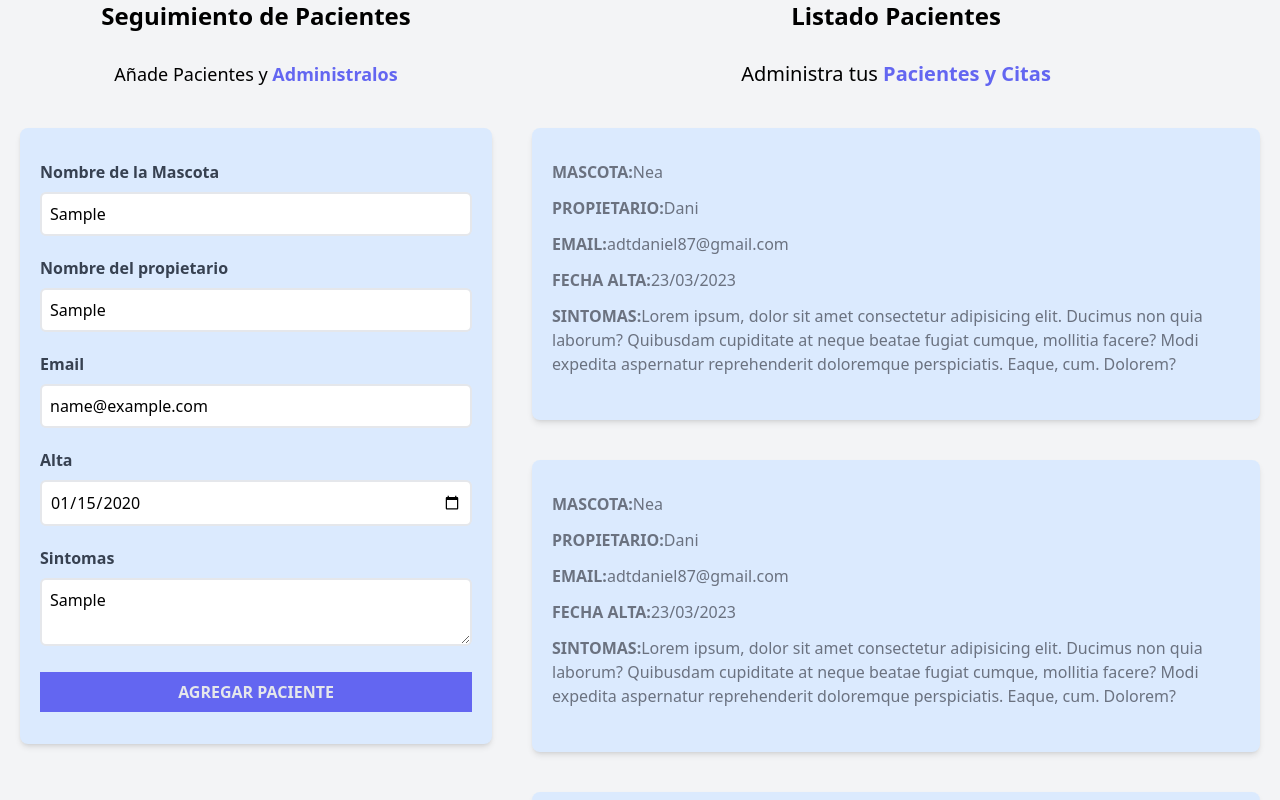
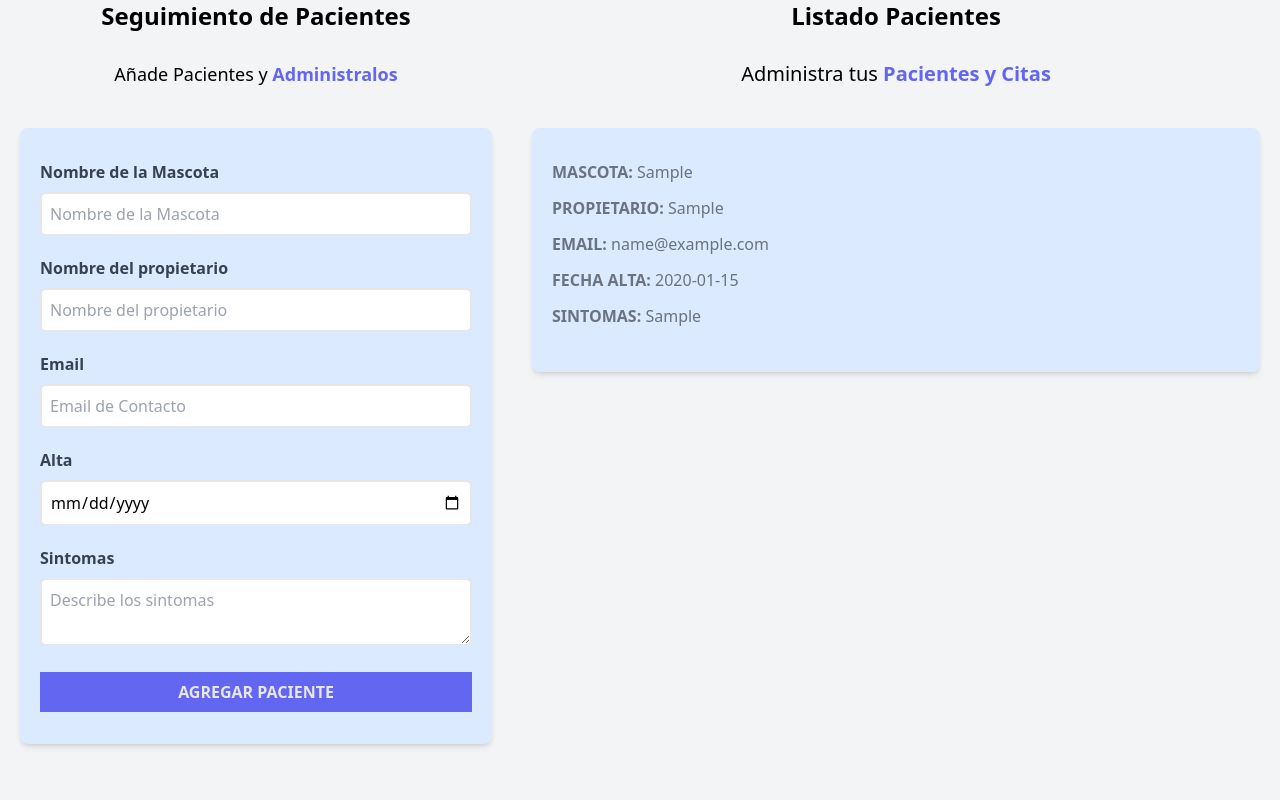
Before and after one commit to danni-boi-dot/citasReact, a React (Vite) app: page / in a window 1280 px wide. Both pictures are taken after typing "Sample", "Sample", "name@example.com", "2020-01-15", "Sample" into the empty fields and a click on the input "Agregar Paciente". Shown: the part 144-944 px from the top of the page. Built offline with nearby package versions, Linux system fonts and the light colour scheme.

Commit message:
ya se agregan los pacientes y aparecen en el listado de pacientes

```diff
--- a/src/App.jsx
+++ b/src/App.jsx
@@ -1,14 +1,21 @@
+import { useState } from "react"
 import Formulario from "./components/Formulario"
 import Header from "./components/Header"
 import ListadoPacientes from "./components/ListadoPacientes"
 
 const App = () => {
+  const [pacientes, setPacientes] = useState([]);
   return (
     <div className="container mx-auto">
       <Header />
       <div className="mt-12 md:flex">
-        <Formulario />
-        <ListadoPacientes />
+        <Formulario
+          pacientes = {pacientes}
+          setPacientes = {setPacientes}
+        />
+        <ListadoPacientes
+          pacientes={pacientes}
+        />
       </div>
     </div>
   )
--- /dev/null
+++ b/src/components/Error.jsx
@@ -0,0 +1,9 @@
+const Error = ({ children }) => {
+    return (
+        <div className="text-center p-2 uppercase font-bold rounded-md bg-blue-300">
+            {children}
+        </div>
+    )
+}
+
+export default Error
--- a/src/components/Formulario.jsx
+++ b/src/components/Formulario.jsx
@@ -1,16 +1,43 @@
 import { useState, useEffect } from 'react'
+import Error from './Error';
 
-const Formulario = () => {
+const Formulario = ({pacientes, setPacientes}) => {
   const [nombre, setNombre] = useState('');
   const [propietario, setPropietario] = useState('');
   const [email, setEmail] = useState('');
   const [alta, setAlta] = useState('');
   const [sintomas, setSintomas] = useState('');
+  const [error, setError] = useState(false);
 
   const handleSubmit = (e) => {
     e.preventDefault();
-    console.log('Enviando Formulario')
+
+    //Validacion del formulario
+    if ([nombre, propietario, email, alta, sintomas].includes('')) {
+      console.log('Hay almenos un campo vacio')
+      setError(true)
+      return;
     }
+
+    setError(false)
+
+    //Objeto de Paciente
+    const objetoPacientes = {
+      nombre,
+      propietario,
+      email,
+      alta,
+      sintomas
+    }
+    setPacientes([...pacientes, objetoPacientes]);
+    setNombre('')
+    setPropietario('')
+    setEmail('')
+    setAlta('')
+    setSintomas('')
+
+  }
+
   return (
     <div className="md:w-1/2 lg:w-2/5">
       <h2 className="font-black text-2xl text-center">Seguimiento de Pacientes</h2>
@@ -20,6 +47,8 @@ const Formulario = () => {
       </p>
       <form className="shadow-md rounded-lg py-8 px-5 bg-blue-100 mb-10 mx-5 my-10"
         onSubmit={handleSubmit}>
+        {error &&
+        <Error><p>Todos los campos son obligatorios</p></Error>}
         <div className="mb-5">
           <label htmlFor="mascota" className="block text-gray-700 font-bold">Nombre de la Mascota</label>
           <input id="mascota"
@@ -30,7 +59,7 @@ const Formulario = () => {
                      placeholder-gray-400
                       rounded-md"
             value={nombre}
-                      onChange={(e)=> setNombre(e.target.value)}
+            onChange={(e) => setNombre(e.target.value)}
           />
         </div>
         <div className="mb-5">
@@ -43,7 +72,7 @@ const Formulario = () => {
                      placeholder-gray-400
                       rounded-md"
             value={propietario}
-                      onChange={(e)=> setPropietario(e.target.value)}
+            onChange={(e) => setPropietario(e.target.value)}
           />
         </div>
         <div className="mb-5">
@@ -56,7 +85,7 @@ const Formulario = () => {
                      placeholder-gray-400
                       rounded-md"
             value={email}
-                      onChange={(e)=> setEmail(e.target.value)}
+            onChange={(e) => setEmail(e.target.value)}
           />
         </div>
         <div className="mb-5">
@@ -68,7 +97,7 @@ const Formulario = () => {
                      placeholder-gray-400
                       rounded-md"
             value={alta}
-                      onChange={(e)=> setAlta(e.target.value)}
+            onChange={(e) => setAlta(e.target.value)}
           />
         </div>
         <div className="mb-5">
@@ -80,7 +109,7 @@ const Formulario = () => {
                      placeholder-gray-400
                       rounded-md"
             value={sintomas}
-                      onChange={(e)=> setSintomas(e.target.value)}
+            onChange={(e) => setSintomas(e.target.value)}
           ></textarea>
         </div>
         <input type="submit"
--- a/src/components/ListadoPacientes.jsx
+++ b/src/components/ListadoPacientes.jsx
@@ -1,18 +1,20 @@
 import Paciente from "./Paciente"
 
-const ListadoPacientes = () => {
+const ListadoPacientes = ({ pacientes }) => {
   return (
     <div className="md:w-1/2 lg:w-3/5 md:h-screen overflow-y-scroll">
       <h2 className="font-black text-2xl text-center">Listado Pacientes</h2>
       <p className="text-xl mt-7 mb-10 text-center">Administra tus {''}
         <span className="text-indigo-500 font-bold">Pacientes y Citas</span>
       </p>
-      <Paciente />
-      <Paciente />
-      <Paciente />
-      <Paciente />
-      <Paciente />
-      <Paciente />
+
+      {pacientes.map(paciente => (
+        <Paciente
+          paciente={paciente}
+        />
+      ))}
+
+
     </div>
   )
 }
--- a/src/components/Paciente.jsx
+++ b/src/components/Paciente.jsx
@@ -1,20 +1,23 @@
-const Paciente = () => {
+const Paciente = ({paciente}) => {
+
+    const {nombre, propietario, email, alta, sintomas} = paciente
+
     return (
         <div className="shadow-md rounded-lg py-8 px-5 bg-blue-100 mb-10 mx-5">
-            <p className="font-bold mb-3 uppercase text-gray-500">Mascota:
-                <span className="font-normal normal-case">Nea</span>
+            <p className="font-bold mb-3 uppercase text-gray-500">Mascota: {''}
+                <span className="font-normal normal-case">{nombre}</span>
             </p>
-            <p className="font-bold mb-3 uppercase text-gray-500">Propietario:
-                <span className="font-normal normal-case">Dani</span>
+            <p className="font-bold mb-3 uppercase text-gray-500">Propietario: {''}
+                <span className="font-normal normal-case">{propietario}</span>
             </p>
-            <p className="font-bold mb-3 uppercase text-gray-500">email:
-                <span className="font-normal normal-case">adtdaniel87@gmail.com</span>
+            <p className="font-bold mb-3 uppercase text-gray-500">email: {''}
+                <span className="font-normal normal-case">{email}</span>
             </p>
-            <p className="font-bold mb-3 uppercase text-gray-500">Fecha alta:
-                <span className="font-normal normal-case">23/03/2023</span>
+            <p className="font-bold mb-3 uppercase text-gray-500">Fecha alta: {''}
+                <span className="font-normal normal-case">{alta}</span>
             </p>
-            <p className="font-bold mb-3 uppercase text-gray-500">Sintomas:
-                <span className="font-normal normal-case">Lorem ipsum, dolor sit amet consectetur adipisicing elit. Ducimus non quia laborum? Quibusdam cupiditate at neque beatae fugiat cumque, mollitia facere? Modi expedita aspernatur reprehenderit doloremque perspiciatis. Eaque, cum. Dolorem?</span>
+            <p className="font-bold mb-3 uppercase text-gray-500">Sintomas: {''}
+                <span className="font-normal normal-case">{sintomas}</span>
             </p>
         </div>
     )
```
Lines whose indentation alone changed are shown as unchanged.
